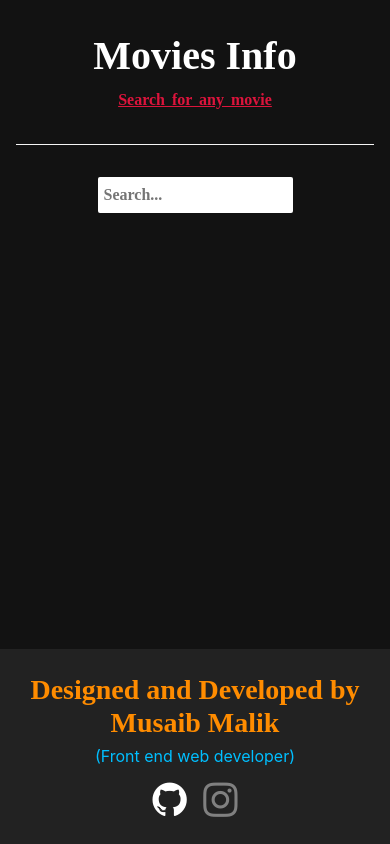
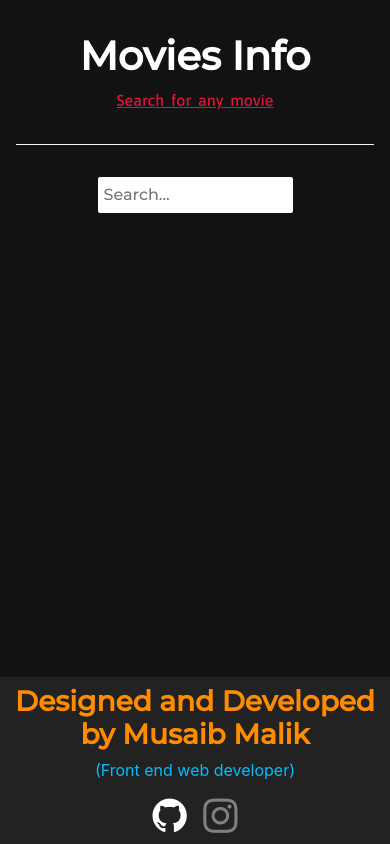
Before and after one commit to Musaib-Malik/movies-info.github.io, a plain HTML site: page index.html in a window 390 px wide. Drawn offline with nearby package versions, Linux system fonts and the light colour scheme.

Commit message:
Added some external fonts

```diff
--- a/style.css
+++ b/style.css
@@ -1,3 +1,7 @@
+/* Imports */
+@import url("https://fonts.googleapis.com/css2?family=Asap:wght@500&display=swap");
+@import url("https://fonts.googleapis.com/css2?family=Montserrat:wght@500&display=swap");
+
 * {
   margin: 0;
   padding: 0;
@@ -110,6 +114,13 @@ footer {
   color: white;
 }
 
+@media (max-width: 540px) {
+  footer {
+    padding: .5em;
+    line-height: normal;
+  }
+}
+
 @media (min-width: 960px) {
   #movies .col-md-3 .well {
     height: 390px;
```
